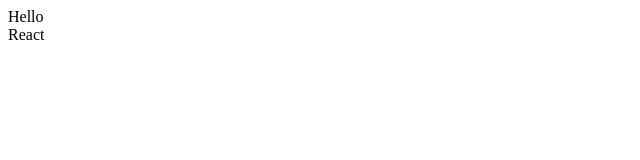
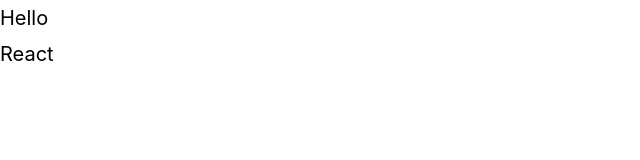
Before and after one commit to snyvvZ/todolist, a React (Create React App) app: page / in a window 1280 px wide. Shown: the top 160 px of the page, without its empty margins (0-640 px from the left). Built offline with nearby package versions, Linux system fonts and the light colour scheme.

Commit message:
Styled Component 설치 및 GlobalStyle 설정

```diff
--- a/package.json
+++ b/package.json
@@ -9,6 +9,7 @@
     "react": "^17.0.2",
     "react-dom": "^17.0.2",
     "react-scripts": "4.0.3",
+    "styled-components": "^5.3.0",
     "web-vitals": "^1.0.1"
   },
   "scripts": {
--- a/src/App.js
+++ b/src/App.js
@@ -1,8 +1,10 @@
 import React from "react";
+import GlobalStyle from "./styles/GlobalStyle";
 
 const App = () => {
   return (
     <>
+      <GlobalStyle />
       <div>Hello</div>
       <div>React</div>
     </>
--- /dev/null
+++ b/src/styles/GlobalStyle.js
@@ -0,0 +1,96 @@
+import { createGlobalStyle } from "styled-components";
+
+const GlobalStyle = createGlobalStyle`
+
+header, footer, section, article, aside, nav, hgroup, details, menu, figure, figcaption {
+  display: block;
+}
+
+html, body, h1, h2, h3, h4, h5, h6, ol, ul, div, li, dl, dt, dd, form, iframe, p, a, span, blockquote, i, figure, fieldset, img, table, th, td, input, textarea, select, caption, button, pre, small {
+  margin: 0;
+  padding: 0;
+}
+
+html, body {
+  height: 100%;
+}
+
+body {
+  font-family: '-apple-system', 'HelveticaNeue', "Roboto", "Noto Sans KR", "helvetica", "Gulim", sans-serif;
+  font-size: 20px;
+	color: #000;
+	line-height: 1.8;
+}
+
+h1, h2, h3, h4, h5, h6 {
+	font-size: inherit;
+}
+
+ol, ul {
+  list-style: none;
+}
+
+fieldset {
+  border: 0 solid transparent;
+}
+
+img {
+  border: none;
+  line-height: 0;
+  vertical-align: top;
+}
+
+table {
+  border-collapse: collapse;
+}
+
+table, th, td {
+  border-spacing: 0;
+}
+
+input,
+textarea,
+select {
+  font-family: inherit;
+  color: #000;
+  vertical-align: middle;
+  border: 0;
+  border-radius: 0;
+  outline: none;
+}
+
+caption {
+  visibility: hidden;
+  width: 0;
+  height: 0;
+  font-size: 0;
+  line-height: 0;
+}
+
+button {
+  appearance: none;
+  font-family: inherit;
+  font-size: inherit;
+  border: 0;
+  cursor: pointer;
+  background: none;
+	outline: none;
+  line-height: 1.5;
+}
+
+button::-moz-focus-inner {
+  border: 0;
+  padding: 0;
+}
+
+em {
+  font-style: normal;
+}
+
+a {
+  text-decoration: none;
+  color: inherit;
+}
+`;
+
+export default GlobalStyle;
```
Also changed, not shown: 1 other file (tests, documents, lock files or other folders).
